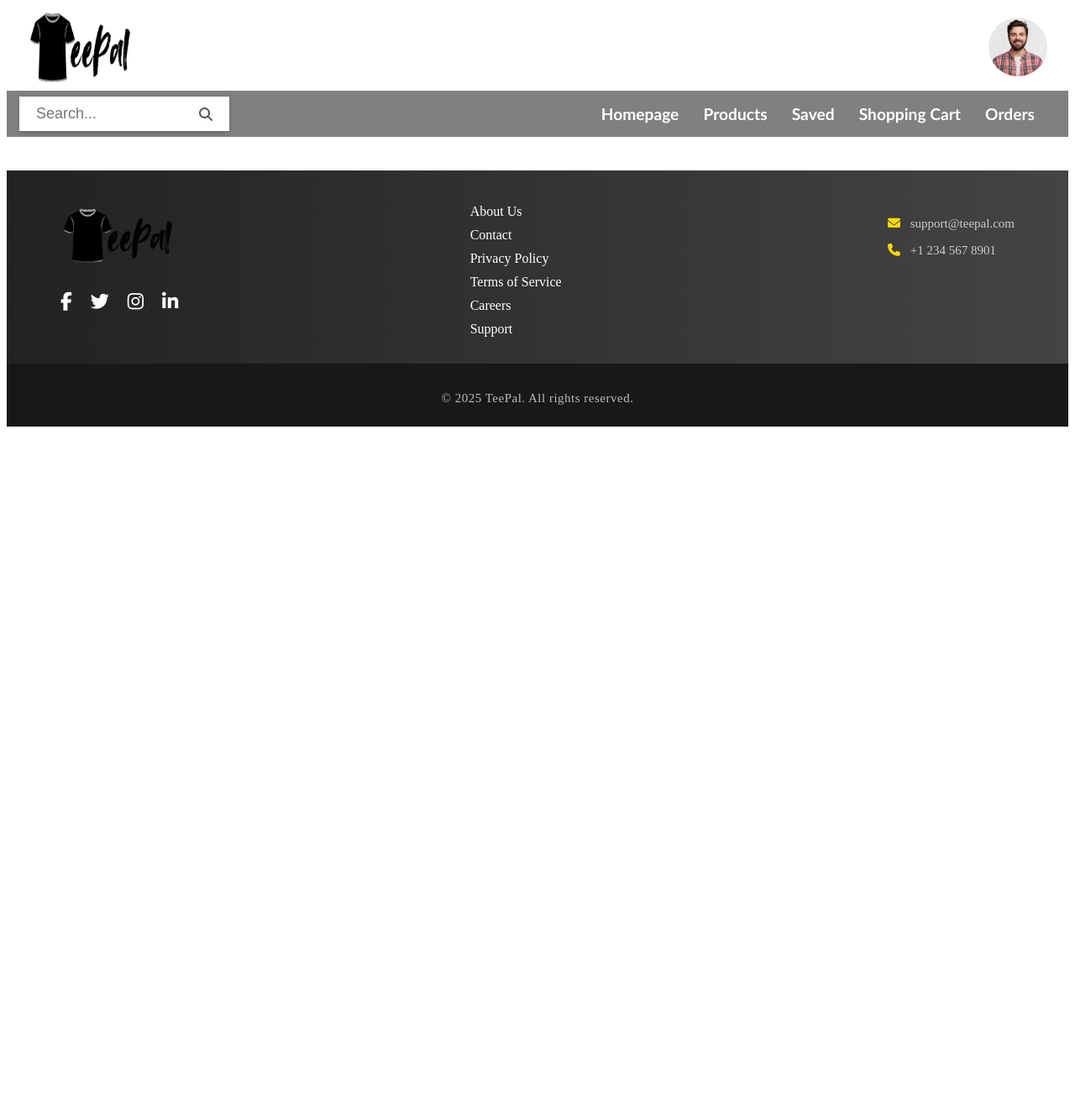
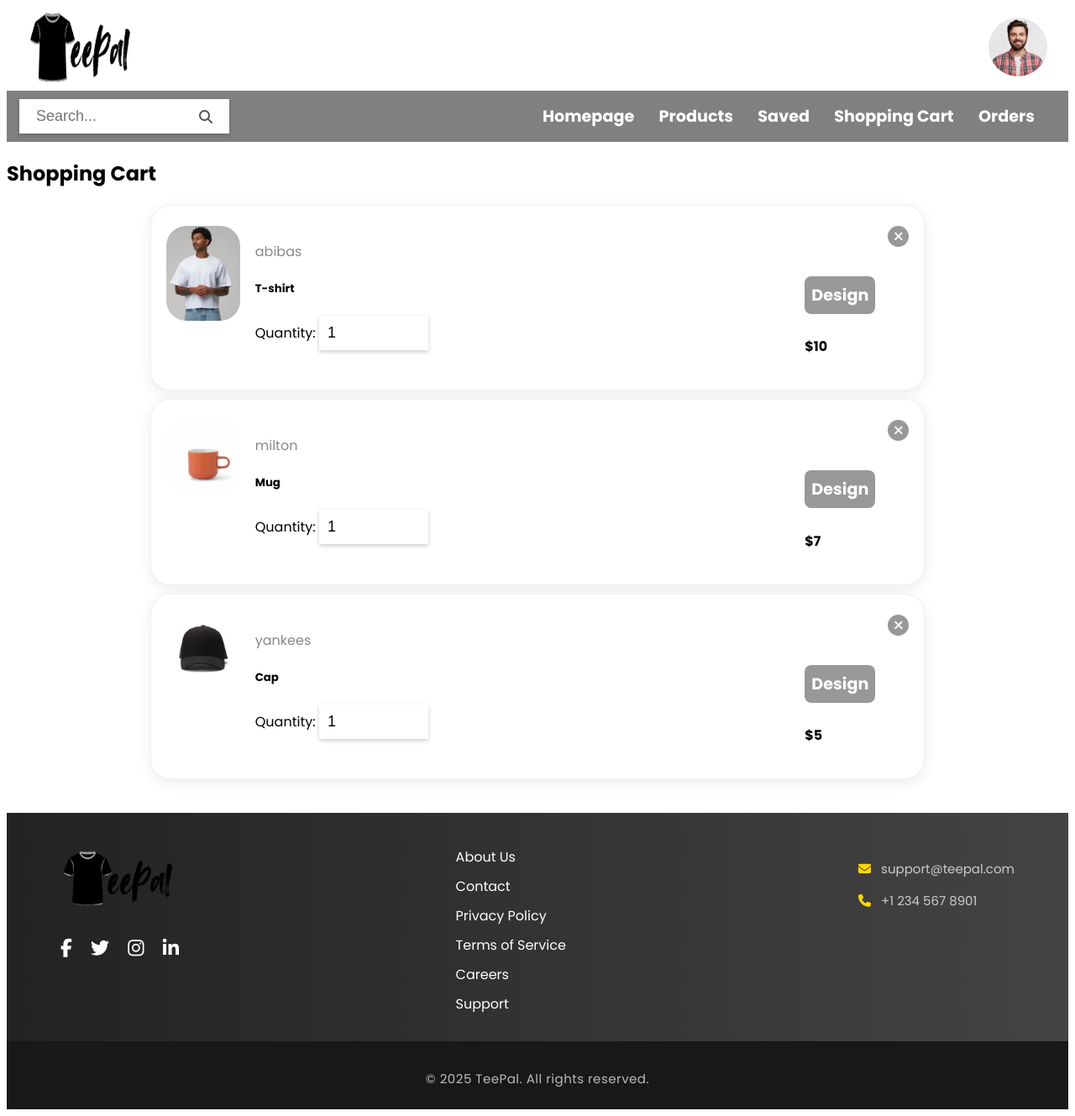
Before and after one commit to 1322harshd/Teepal, a Flask app: page /shopping_cart in a window 1280 px wide. Shown: the whole page at 84% size. Before the commit the page ends 508 px from the top, so only its background shows below. Run offline with Flask 3, Linux system fonts and the light colour scheme.

Commit message:
shopping cart page in progress

```diff
--- a/Templates/base.html
+++ b/Templates/base.html
@@ -6,6 +6,8 @@
     <title>TeePal</title>
     <link rel="stylesheet" href="{{ url_for('static', filename='css/styles.css') }}">
     <link rel="stylesheet" href="https://cdnjs.cloudflare.com/ajax/libs/font-awesome/6.7.2/css/all.min.css" type="text/css">
+    <link href="https://fonts.googleapis.com/css2?family=Poppins:wght@400;500;700&display=swap" rel="stylesheet">
+
 </head>
 <body>
     <div class="blur-overlay" id="blurOverlay"></div>
@@ -43,7 +45,7 @@
                 </div>
             </div>
         </div>
-        <nav>
+        <nav style="font-family: 'Poppins', sans-serif;">
             <div class="navdiv">
                 <div class="search_bar">
                     <input type="text" placeholder="Search...">
@@ -51,7 +53,7 @@
                 </div>
                 <div class="nav_buttons">
                     <ul>
-                    <li><a href="#">Homepage</a></li>
+                    <li><a href="/">Homepage</a></li>
                     <li><a href="#">Products</a></li>
                     <li><a href="#">Saved</a></li>
                     <li><a href="/shopping_cart">Shopping Cart</a></li>
--- a/Templates/shopping_cart.html
+++ b/Templates/shopping_cart.html
@@ -1,4 +1,27 @@
 {% extends "base.html" %}
-  {% block content %}
+{% block content %}
+<h2>Shopping Cart</h2>
+  <div class="total">
 
-  {% endblock %}
+
+  </div>
+  <div id="shopping_cart" class="lists">
+    {% for product in products %}
+      <div class="sc_1">
+        <img src="{{ url_for('static', filename=product.image) }}" alt="{{ product.item }}" width="100">
+        <div class="sc_1_middle">
+        <span>{{ product.brand }}</span>
+        <h5>{{ product.item }}</h5>
+        <label class="quantity" for="quantity">Quantity:</label>
+        <input type="number" name="quantity" id="quantity" value="1" min="1">
+        </div>
+        <div class="sc_1_right">
+          <a href="#"><i class="fa-solid fa-xmark"></i></a><br>
+          <button onclick="window.location.href='/'">Design</button>
+          <h4>${{ product.price }}</h4>
+        </div>
+
+      </div>
+    {% endfor %}
+  </div>
+{% endblock %}
--- a/app.py
+++ b/app.py
@@ -25,9 +25,15 @@ def home():
         recent_orders=recent_orders,
         my_orders=my_orders
     )
+
 @app.route('/shopping_cart')
 def shopping_cart():
-    return render_template('shopping_cart.html')
+    cart_items = [
+        {'item': 'T-shirt', 'price': 10, 'image': 'products/tshirt.jfif', 'brand': 'abibas'},
+        {'item': 'Mug', 'price': 7, 'image': 'products/mug.jfif', 'brand': 'milton'},
+        {'item': 'Cap', 'price': 5, 'image': 'products/cap.jfif', 'brand': 'yankees'}
+    ]
+    return render_template('shopping_cart.html', products=cart_items)
 
 if __name__ == '__main__':
     app.run(debug=True)
--- a/static/css/styles.css
+++ b/static/css/styles.css
@@ -1,3 +1,6 @@
+html{
+    font-family: 'Poppins', sans-serif;
+}
 .top_bar{
     display:flex;
     background-color: #ffff;
@@ -354,3 +357,85 @@ nav ul li a:hover{
     margin-top: 32px;
     letter-spacing: 0.5px;
 }
+.lists{
+    display: flex;
+    flex-direction: column;
+    align-items: center;
+    justify-content: center;
+    width: 100%;
+    gap:10px;
+}
+.sc_1{
+    background: #fff;
+    width: 70%;
+    border-radius: 24px;
+    box-shadow: 0 4px 16px rgba(0,0,0,0.08);
+    padding: 24px 18px 18px 18px;
+    border: 1px solid #f0f0f0;
+    display:flex;
+}
+.sc_1 span{
+   color: #888;
+}
+.sc_1 img{
+    border-radius:24px;
+    height:20%;
+    width:10%;
+}
+.sc_1_middle{
+    padding-top:0%;
+    padding:2%;
+}
+.sc_1_right{
+    margin-left:auto;
+    position:relative;
+    padding-top: 30px;
+    padding-right: 40px;
+}
+.sc_1_right a{
+    position:absolute;
+    top:0;
+    right:0;
+    display: flex;
+    align-items: center;
+    justify-content: center;
+    background: #989898;
+    border-radius: 50%;
+    width: 25px;
+    height: 25px;
+    color: white;
+    font-size: 15px;
+    border: none;
+    cursor: pointer;
+    transition: background 0.2s;
+    margin-left: 8px;
+    text-decoration: none;
+}
+.sc_1_right a:hover {
+    background: gold;
+}
+.sc_1_right button{
+   font-family: 'Poppins', sans-serif;
+   text-align: left;
+   width: 100%;
+   margin: 5px 0;
+   background-color: #989898;
+   color: white;
+   border: none;
+   padding: 8px;
+   border-radius: 8px;
+   font-size: larger;
+   transition: background 0.2s;
+   cursor:pointer;
+   font-weight:bold;
+}
+.sc_1_right button:hover{
+   color:gold;
+}
+.sc_1_middle input[type="number"] {
+    width: 80px;
+    font-size: 18px;
+    padding: 10px 40px 10px 10px;
+    border: none;
+    box-shadow: 0px 2px 5px rgba(0, 0, 0, 0.2);
+}
```
